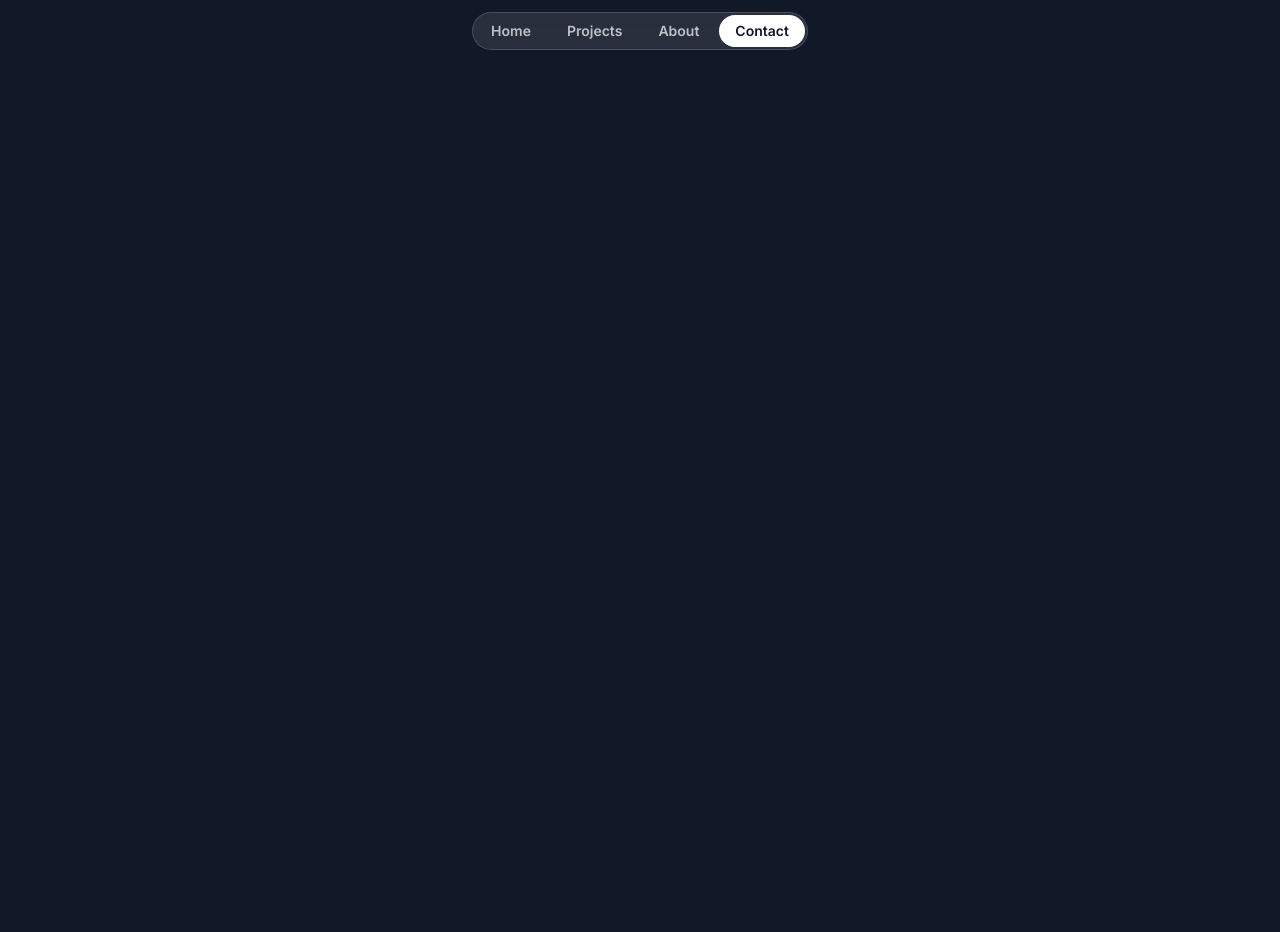
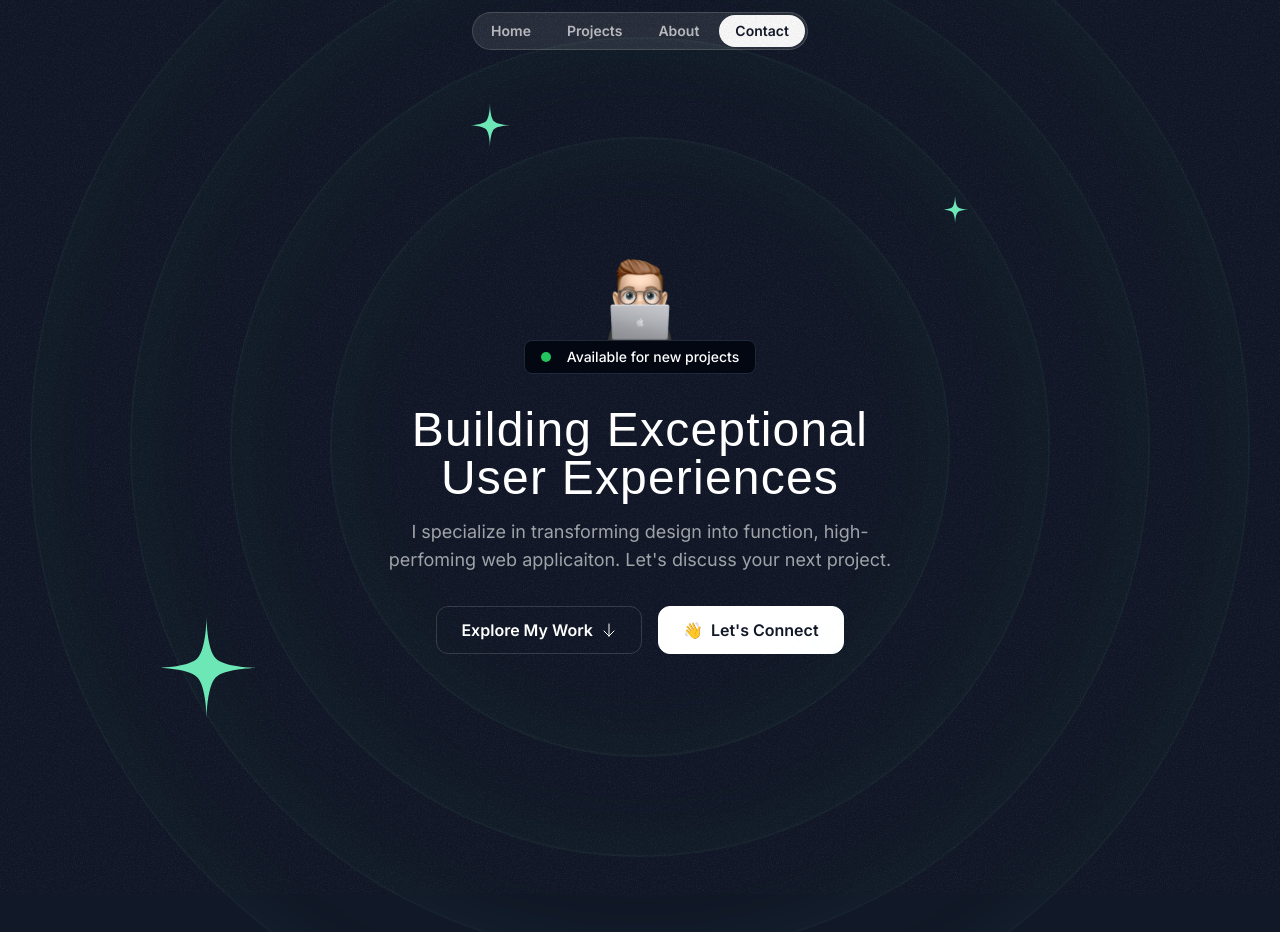
Before and after one commit to Trangvu801/TrangVu-dev-portfolio24, a Next.js app in the folder starter-template/: page / in a window 1280 px wide. Shown: the top 932 px of the page. Before the commit the page ends 800 px from the top, so only its background shows below. Built offline with nearby package versions, Linux system fonts and the light colour scheme; a web font is replaced by a local one.

Commit message:
HeroSection_Star+Content

```diff
--- a/starter-template/src/app/globals.css
+++ b/starter-template/src/app/globals.css
@@ -6,4 +6,7 @@
     .nav-item {
         @apply px-4 py-1.5 rounded-full text-white/70 text-sm font-semibold hover:bg-white/10 hover:text-white transition duration-300;
     }
+    .hero-ring{
+        @apply absolute inset-0 border-2 top-1/2 left-1/2 -translate-x-1/2 -translate-y-1/2 rounded-full border-emerald-300/5 shadow-[0_0_80px_inset] shadow-emerald-300/5;
+    }
 }
--- a/starter-template/src/app/page.tsx
+++ b/starter-template/src/app/page.tsx
@@ -1,9 +1,11 @@
 import {Header} from "@/sections/Header"
+import { HeroSection } from "@/sections/Hero";
 
 export default function Home() {
   return (
     <div>
       <Header />
+      <HeroSection />
     </div>
   );
 }
--- /dev/null
+++ b/starter-template/src/components/HeroOrbit.tsx
@@ -0,0 +1,20 @@
+import { PropsWithChildren } from "react"
+
+export const HeroOrbit = ({ children, size, rotation }: PropsWithChildren<{ size: number; rotation: number; }>) => {
+    return (
+        <div className='absolute left-1/2 top-1/2 -translate-x-1/2 -translate-y-1/2'>
+            <div className=''
+                style={{
+                    transform: `rotate(${rotation}deg)`,
+                    height: `${size}px`,
+                    width: `${size}px`
+                }}>
+                <div className='inline-flex'
+                style={{
+                    transform: `rotate(${rotation * -1}deg)`,
+                }}>{children}
+                </div>
+            </div>
+        </div>
+    )
+}
--- a/starter-template/src/sections/Header.tsx
+++ b/starter-template/src/sections/Header.tsx
@@ -1,6 +1,6 @@
 export const Header = () => {
   return (
-    <div className="flex justify-center items-center relative top-3">
+    <div className="flex justify-center items-center fixed top-3 w-full">
       <nav className="flex gap-1 p-0.5 border border-white/15 rounded-full bg-white/10 backdrop-blur">
         <a
           href="#"
--- a/starter-template/src/sections/Hero.tsx
+++ b/starter-template/src/sections/Hero.tsx
@@ -1,3 +1,56 @@
+import memojiImage from '@/assets/images/memoji-computer.png';
+import ArrowDown from '@/assets/icons/arrow-down.svg';
+import Image from 'next/image';
+import grainImage from '@/assets/images/grain.jpg';
+import StarIcon from '@/assets/icons/star.svg'
+import { HeroOrbit } from '@/components/HeroOrbit';
+
 export const HeroSection = () => {
-  return <div>Hero Section</div>;
+  return (
+    <div className='py-32 md:py-48 lg:py-60 relative z-0 overflow-x-clip'>
+      <div className='absolute inset-0 -z-30 opacity-5' style={{
+        backgroundImage: `url(${grainImage.src})`,
+      }}
+      ></div>
+      <div className='size-[620px] hero-ring'></div>
+      <div className='size-[820px] hero-ring'></div>
+      <div className='size-[1020px] hero-ring'></div>
+      <div className='size-[1220px] hero-ring'></div>
+      <HeroOrbit size={800} rotation={-72}>
+        <StarIcon className="size-28 text-emerald-300" />
+      </HeroOrbit>
+      <HeroOrbit size={550} rotation={20}>
+        <StarIcon className='size-12 text-emerald-300' />
+      </HeroOrbit>
+      <HeroOrbit size={590} rotation={98}>
+        <StarIcon className='size-8 text-emerald-300' />
+      </HeroOrbit>
+      <div className="container">
+        <div className='flex flex-col items-center'>
+          <Image src={memojiImage} className='size-[100px]'
+            alt="Person peeking from behind laptop" />
+          <div className='bg-gray-950 border border-gray-800 px-4 py-1.5 inline-flex items-center gap-4 rounded-lg'>
+            <div className='bg-green-500 size-2.5 rounded-full'></div>
+            <div className='text-sm font-medium'>Available for new projects</div>
+          </div>
+        </div>
+        <div className='max-w-lg mx-auto'>
+          <h1 className='font-serif text-3xl md:text-5xl text-center mt-8 tracking-wide'>Building Exceptional User Experiences</h1>
+          <p className='mt-4 text-center text-white/60 md:text-lg'>
+            I specialize in transforming design into function, high-perfoming web applicaiton. Let's discuss your next project.
+          </p>
+        </div>
+        <div className='flex flex-col md:flex-row justify-center items-center mt-8 gap-4'>
+          <button className='inline-flex items-center gap-2 border border-white/15 px-6 h-12 rounded-xl'>
+            <span className='font-semibold'>Explore My Work</span>
+            <ArrowDown className="size-4" />
+          </button>
+          <button className='inline-flex items-center gap-2 border border-white bg-white text-gray-900 h-12 px-6 rounded-xl'>
+            <span>👋</span>
+            <span className='font-semibold'>Let's Connect</span>
+          </button>
+        </div>
+      </div>
+    </div>
+  );
 };
```
